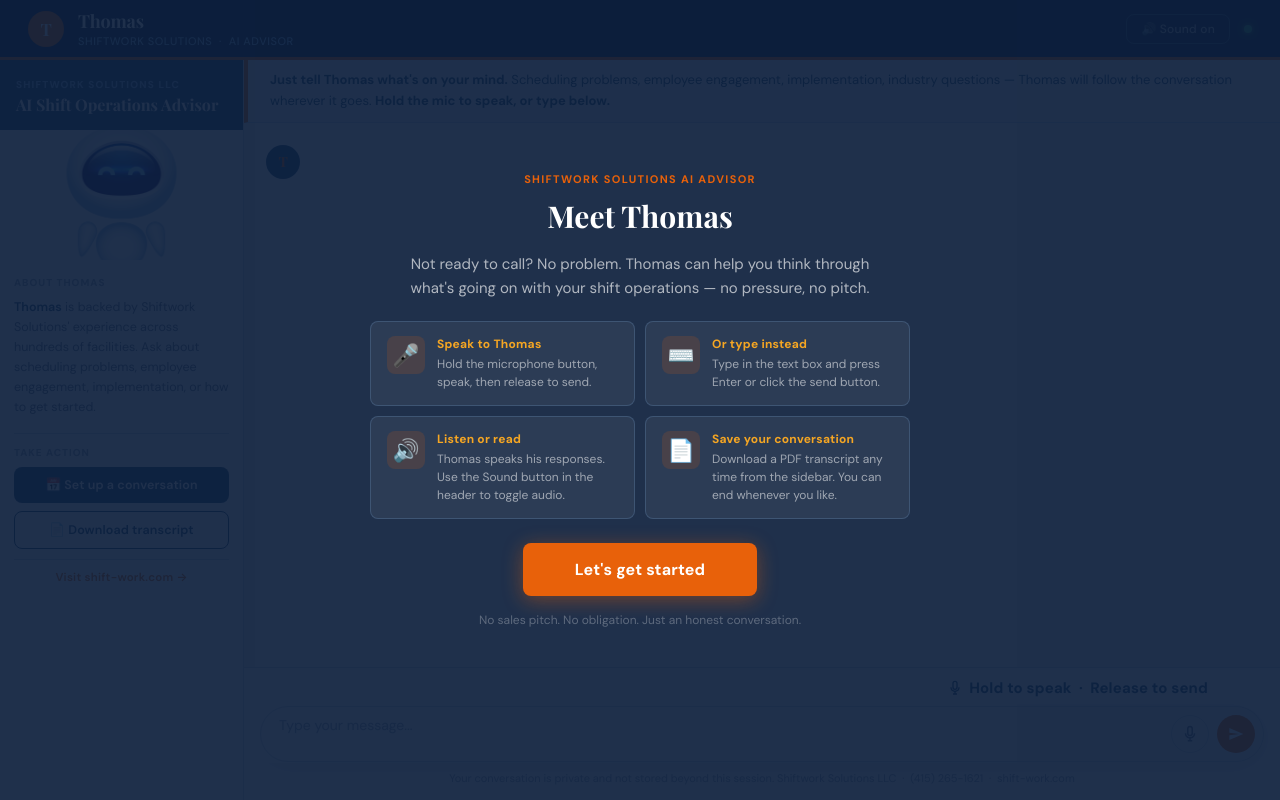
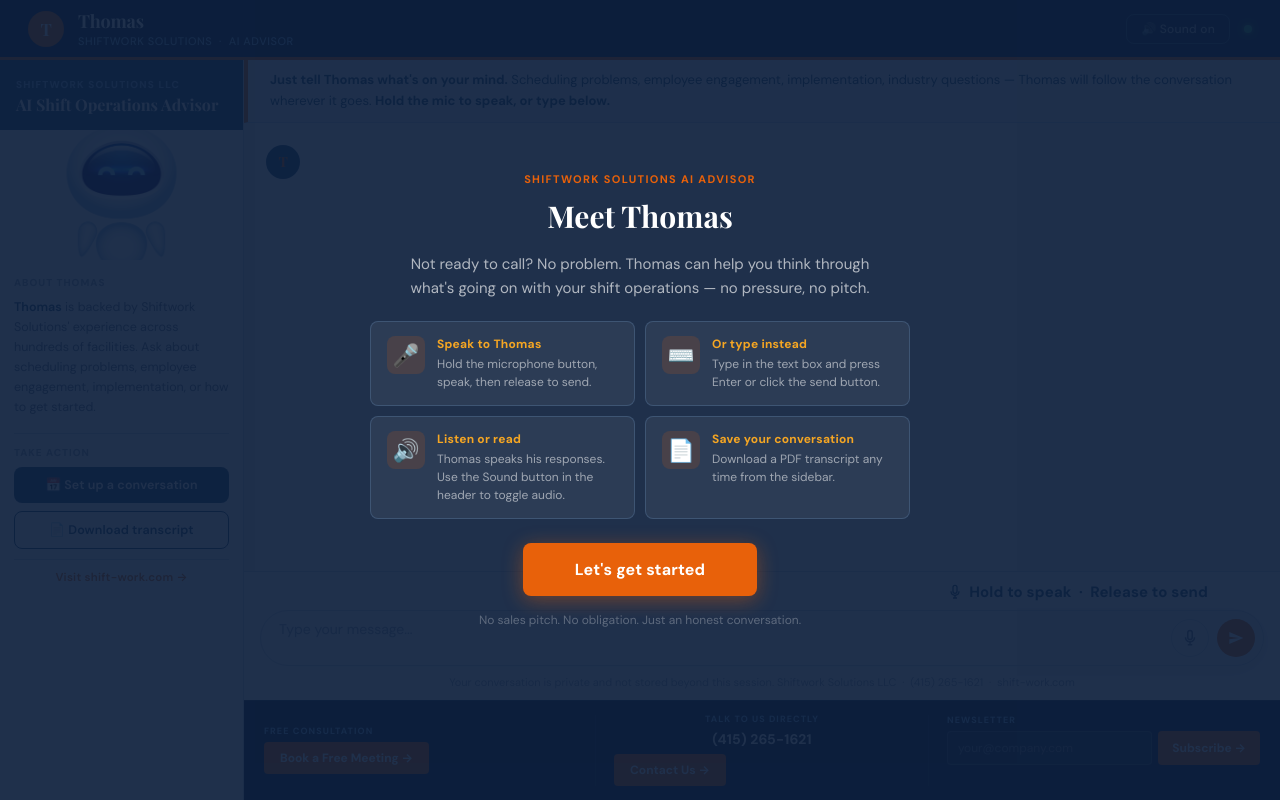
Before and after one commit to Hyperiongate/shift-work-diagnostic, a Flask app: page / in a window 1280 px wide. Run offline with Flask 3, Linux system fonts and the light colour scheme; some web fonts are replaced.

Commit message:
Update index.html

```diff
--- a/templates/index.html
+++ b/templates/index.html
@@ -25,28 +25,25 @@
     2026-04-05 -- URLs in Thomas's responses are now rendered as
                  clickable hyperlinks. addBubble() uses linkifyText()
                  to detect URLs and wrap them in <a> tags while
-                 keeping all other text safely escaped. Added
-                 .bubble a CSS for link styling.
-    2026-04-17 -- SECURITY HARDENING -- FRONTEND CHANGES
-                 (paired with app.py hardening of same date).
-                 1. SESSION_ID is no longer generated client-side.
-                 2. sendMessage() handles 429 / 403 / 503 and
-                    session_ended.
-                 3. loadOpening() captures server-issued session_id.
-                 4. downloadTranscript() guards against null SESSION_ID.
-    2026-04-17 -- SIDEBAR IMAGE: Replaced Unsplash industrial photo
-                 with /static/thomas.jpg (robot avatar).
-    2026-04-18 -- SIDEBAR BOTTOM IMAGE: Removed sidebar-bottom-img
-                 (Unsplash welding photo) and its CSS rule.
-    2026-04-18 -- MIC HINT: Three improvements:
-                 1. Font size increased 12.5px -> 15px, weight 600->700
-                 2. Replaced 🎤 emoji with inline SVG matching the
-                    actual mic button icon exactly
-                 3. Right-aligned and padded to sit near the mic button
-                    (text-align: right; padding-right: 56px)
-                 JS textContent calls converted to innerHTML to support
-                 SVG markup in Recording/Transcribing states.
-                 resetMicUI() also updated to innerHTML.
+                 keeping all other text safely escaped.
+    2026-04-17 -- SECURITY HARDENING -- FRONTEND CHANGES:
+                 Server-issued SESSION_ID, 429/403/503 handling,
+                 session_ended support, null SESSION_ID guard.
+    2026-04-17 -- SIDEBAR IMAGE: /static/thomas.jpg robot avatar.
+    2026-04-18 -- SIDEBAR BOTTOM IMAGE: Removed welding photo + CSS.
+    2026-04-18 -- MIC HINT: Larger (15px/700), right-aligned near
+                 mic, SVG icon matching actual mic button, all
+                 JS states use innerHTML.
+    2026-04-18 -- FOOTER: Added dark-navy .thomas-footer bar below
+                 the disclaimer. Three columns:
+                 1. Book a Free Consultation (orange button)
+                 2. Phone (415) 265-1621 + Contact Us (orange button)
+                 3. Newsletter email input + Subscribe button
+                 Matches shift-work.com footer design language.
+                 Newsletter posts to Swarm API with source tag
+                 "thomas-footer". New JS function thomasFooterSubmit()
+                 with IDs thomasFooterEmail/Btn/Msg to avoid conflict
+                 with lead-modal form IDs.
 
   I did no harm and this file is not truncated
 -->
@@ -62,7 +59,6 @@
 <style>
   *, *::before, *::after { box-sizing: border-box; margin: 0; padding: 0; }
 
-  /* -- Design system -- matches shift-work.com exactly -- */
   :root {
     --navy:        #1F4E79;
     --navy-dark:   #0D1F3C;
@@ -497,7 +493,6 @@
     border-bottom-right-radius: 4px;
   }
 
-  /* -- Links inside chat bubbles -- */
   .bubble a {
     color: var(--orange);
     text-decoration: underline;
@@ -506,7 +501,6 @@
   }
 
   .bubble a:hover { color: #d4550a; }
-
   .bubble-row.user .bubble a { color: var(--orange-lt); }
 
   /* Speaking waveform indicator */
@@ -572,7 +566,7 @@
   /* -- Input area -- */
   .input-area {
     flex-shrink: 0;
-    padding: 10px 16px 14px;
+    padding: 10px 16px 10px;
     background: var(--white);
     border-top: 1px solid var(--border);
     z-index: 5;
@@ -698,6 +692,114 @@
     line-height: 1.5;
   }
 
+  /* ── THOMAS FOOTER ── */
+  .thomas-footer {
+    background: var(--navy-dark);
+    border-top: 1px solid rgba(255,255,255,0.08);
+    flex-shrink: 0;
+    padding: 14px 20px;
+    display: grid;
+    grid-template-columns: 1fr 1fr 1fr;
+    gap: 0;
+  }
+
+  .tf-col {
+    padding: 0 18px;
+    display: flex;
+    flex-direction: column;
+    justify-content: center;
+    gap: 6px;
+  }
+
+  .tf-col:first-child { padding-left: 0; border-right: 1px solid rgba(255,255,255,0.08); }
+  .tf-col:last-child  { padding-right: 0; border-left: 1px solid rgba(255,255,255,0.08); }
+
+  .tf-label {
+    font-size: 9px;
+    font-weight: 700;
+    letter-spacing: 0.12em;
+    text-transform: uppercase;
+    color: var(--mid-blue);
+    line-height: 1;
+  }
+
+  .tf-btn {
+    display: inline-block;
+    padding: 8px 16px;
+    background: var(--orange);
+    color: var(--white);
+    font-family: var(--font-body);
+    font-size: 12px;
+    font-weight: 700;
+    text-decoration: none;
+    border-radius: 4px;
+    border: none;
+    cursor: pointer;
+    transition: background 0.15s;
+    white-space: nowrap;
+    align-self: flex-start;
+  }
+
+  .tf-btn:hover { background: #c4510a; }
+
+  .tf-phone {
+    font-size: 14px;
+    font-weight: 700;
+    color: var(--white);
+    text-decoration: none;
+    letter-spacing: 0.01em;
+  }
+
+  .tf-phone:hover { color: var(--mid-blue); }
+
+  .tf-nl-row {
+    display: flex;
+    gap: 6px;
+  }
+
+  .tf-nl-input {
+    flex: 1;
+    min-width: 0;
+    padding: 8px 10px;
+    border: 1.5px solid rgba(255,255,255,0.18);
+    border-radius: 4px;
+    background: rgba(255,255,255,0.07);
+    color: var(--white);
+    font-family: var(--font-body);
+    font-size: 12px;
+    outline: none;
+    transition: border-color 0.15s;
+  }
+
+  .tf-nl-input::placeholder { color: rgba(255,255,255,0.35); }
+  .tf-nl-input:focus { border-color: var(--mid-blue); }
+
+  .tf-nl-btn {
+    padding: 8px 14px;
+    background: var(--orange);
+    color: var(--white);
+    border: none;
+    border-radius: 4px;
+    font-family: var(--font-body);
+    font-size: 12px;
+    font-weight: 700;
+    cursor: pointer;
+    transition: background 0.15s;
+    white-space: nowrap;
+  }
+
+  .tf-nl-btn:hover { background: #c4510a; }
+  .tf-nl-btn:disabled { opacity: 0.5; cursor: not-allowed; }
+
+  .tf-nl-msg {
+    font-size: 11px;
+    min-height: 14px;
+    line-height: 1;
+  }
+
+  .tf-nl-msg.ok  { color: #6ee7b7; }
+  .tf-nl-msg.err { color: #fca5a5; }
+
   /* -- Lead capture modal -- */
   .modal-overlay {
     position: fixed; inset: 0;
@@ -830,6 +932,8 @@
     .overlay-title { font-size: 24px; }
     header { padding: 0 16px; }
     .mic-hint { padding-right: 10px; }
+    .thomas-footer { grid-template-columns: 1fr; gap: 12px; padding: 14px 16px; }
+    .tf-col { padding: 0; border: none !important; }
   }
 </style>
 </head>
@@ -853,7 +957,6 @@
           <div class="callout-desc">Hold the microphone button, speak, then release to send.</div>
         </div>
       </div>
-
       <div class="callout-card">
         <div class="callout-icon">&#x2328;&#xFE0F;</div>
         <div class="callout-text">
@@ -861,7 +964,6 @@
           <div class="callout-desc">Type in the text box and press Enter or click the send button.</div>
         </div>
       </div>
-
       <div class="callout-card">
         <div class="callout-icon">&#x1F50A;</div>
         <div class="callout-text">
@@ -869,12 +971,11 @@
           <div class="callout-desc">Thomas speaks his responses. Use the Sound button in the header to toggle audio.</div>
         </div>
       </div>
-
       <div class="callout-card">
         <div class="callout-icon">&#x1F4C4;</div>
         <div class="callout-text">
           <div class="callout-label">Save your conversation</div>
-          <div class="callout-desc">Download a PDF transcript any time from the sidebar. You can end whenever you like.</div>
+          <div class="callout-desc">Download a PDF transcript any time from the sidebar.</div>
         </div>
       </div>
     </div>
@@ -961,7 +1062,6 @@
     </div>
 
     <div class="input-area">
-      <!-- mic hint: SVG icon + text, right-aligned near mic button -->
       <div class="mic-hint" id="mic-hint">
         <svg viewBox="0 0 24 24" width="16" height="16" fill="currentColor" aria-hidden="true">
           <path d="M12 1a4 4 0 0 1 4 4v6a4 4 0 0 1-8 0V5a4 4 0 0 1 4-4zm0 2a2 2 0 0 0-2 2v6a2 2 0 0 0 4 0V5a2 2 0 0 0-2-2zm-1 14.93V20H9v2h6v-2h-2v-2.07A7 7 0 0 0 19 11h-2a5 5 0 0 1-10 0H5a7 7 0 0 0 6 6.93z"/>
@@ -984,8 +1084,42 @@
         Shiftwork Solutions LLC &nbsp;&middot;&nbsp; (415) 265-1621 &nbsp;&middot;&nbsp; shift-work.com
       </p>
     </div>
-  </div>
-</div>
+
+    <!-- ── THOMAS FOOTER ── -->
+    <div class="thomas-footer">
+      <!-- Col 1: Book a Free Consultation -->
+      <div class="tf-col">
+        <div class="tf-label">Free Consultation</div>
+        <a href="https://outlook.office365.com/book/ShiftworkSolutionsLLC2@shift-work.com/?ismsaljsauthenabled=true"
+           class="tf-btn" target="_blank" rel="noopener">
+          Book a Free Meeting &rarr;
+        </a>
+      </div>
+
+      <!-- Col 2: Phone + Contact page -->
+      <div class="tf-col" style="align-items:center;text-align:center;">
+        <div class="tf-label">Talk to Us Directly</div>
+        <a href="tel:+14152651621" class="tf-phone">(415) 265-1621</a>
+        <a href="https://shift-work.com/contact/" class="tf-btn" target="_blank" rel="noopener">
+          Contact Us &rarr;
+        </a>
+      </div>
+
+      <!-- Col 3: Newsletter -->
+      <div class="tf-col">
+        <div class="tf-label">Newsletter</div>
+        <div class="tf-nl-row">
+          <input type="email" class="tf-nl-input" id="thomasFooterEmail"
+                 placeholder="your@company.com" autocomplete="email">
+          <button class="tf-nl-btn" id="thomasFooterBtn"
+                  onclick="thomasFooterSubmit()">Subscribe &rarr;</button>
+        </div>
+        <div class="tf-nl-msg" id="thomasFooterMsg"></div>
+      </div>
+    </div>
+
+  </div><!-- /.chat-area -->
+</div><!-- /.main-layout -->
 
 <!-- -- Lead capture modal -- -->
 <div class="modal-overlay" id="lead-modal">
@@ -1036,11 +1170,10 @@
   const overlay     = document.getElementById('overlay');
   const leadModal   = document.getElementById('lead-modal');
 
-  // -- Shared mic SVG used in hint states --
+  // -- Shared mic SVG for hint states --
   const MIC_SVG = '<svg viewBox="0 0 24 24" width="16" height="16" fill="currentColor" aria-hidden="true"><path d="M12 1a4 4 0 0 1 4 4v6a4 4 0 0 1-8 0V5a4 4 0 0 1 4-4zm0 2a2 2 0 0 0-2 2v6a2 2 0 0 0 4 0V5a2 2 0 0 0-2-2zm-1 14.93V20H9v2h6v-2h-2v-2.07A7 7 0 0 0 19 11h-2a5 5 0 0 1-10 0H5a7 7 0 0 0 6 6.93z"/></svg>';
 
   // -- State --
-  // SESSION_ID is assigned by the server from the /opening response.
   let SESSION_ID     = null;
   let isWaiting      = false;
   let isMuted        = false;
@@ -1164,7 +1297,7 @@
   micBtn.addEventListener('touchend',    (e) => { e.preventDefault(); stopRecording(); },  { passive: false });
   micBtn.addEventListener('touchcancel', (e) => { if (isRecording) stopRecording(); },     { passive: false });
 
-  // -- Overlay dismiss + start conversation --
+  // -- Overlay dismiss --
   function dismissOverlay() {
     overlay.classList.add('hidden');
     setTimeout(() => { overlay.style.display = 'none'; }, 500);
@@ -1232,6 +1365,37 @@
     }
   }
 
+  // -- Footer newsletter subscribe --
+  async function thomasFooterSubmit() {
+    const SWARM = 'https://ai-swarm-orchestrator.onrender.com/api/newsletter/subscribe';
+    const btn   = document.getElementById('thomasFooterBtn');
+    const msg   = document.getElementById('thomasFooterMsg');
+    const email = document.getElementById('thomasFooterEmail').value.trim();
+    if (!email) return;
+    btn.disabled = true; btn.textContent = 'Subscribing...';
+    try {
+      const r = await fetch(SWARM, {
+        method: 'POST',
+        headers: { 'Content-Type': 'application/json' },
+        body: JSON.stringify({ email: email, source: 'thomas-footer' })
+      });
+      const d = await r.json();
+      if (d.success) {
+        msg.className = 'tf-nl-msg ok';
+        msg.textContent = '\u2713 Subscribed. Thank you.';
+        document.getElementById('thomasFooterEmail').value = '';
+        btn.textContent = 'Subscribed \u2713';
+      } else { throw new Error(d.error || 'Failed'); }
+    } catch (err) {
+      msg.className = 'tf-nl-msg err';
+      msg.textContent = err.message === 'This email is already subscribed.'
+        ? 'Already subscribed \u2014 thank you!'
+        : 'Something went wrong. Try again.';
+      btn.disabled = false;
+      btn.textContent = 'Subscribe \u2192';
+    }
+  }
+
   // -- Audio --
   function playAudio(b64, indicator) {
     if (isMuted || !b64) return;
@@ -1326,7 +1490,6 @@
     if (who === 'thomas' && audiob64) playAudio(audiob64, indicator);
   }
 
-  // -- Bot termination -- silent, no message shown --
   function terminateSession() {
     isTerminated = true;
     inputRow.classList.add('disabled');
@@ -1337,7 +1500,6 @@
     if (currentAudio) { currentAudio.pause(); currentAudio = null; }
   }
 
-  // -- Session-cap ended (soft lockout, final reply already shown) --
   function endSessionGracefully() {
     isTerminated = true;
     inputRow.classList.add('disabled');
@@ -1371,10 +1533,7 @@
       if (resp.status === 429) {
         hideTyping();
         const data = await resp.json().catch(() => ({}));
-        addBubble(
-          data.message || "You're going a little fast for me. Please try again in a moment.",
-          'thomas', null
-        );
+        addBubble(data.message || "You're going a little fast for me. Please try again in a moment.", 'thomas', null);
         isWaiting = false; sendBtn.disabled = false; inputEl.focus();
         return;
       }
@@ -1382,10 +1541,7 @@
       if (resp.status === 403) {
         hideTyping();
         const data = await resp.json().catch(() => ({}));
-        addBubble(
-          data.message || "Your session has expired. Please refresh the page to start a new conversation.",
-          'thomas', null
-        );
+        addBubble(data.message || "Your session has expired. Please refresh the page to start a new conversation.", 'thomas', null);
         endSessionGracefully();
         isWaiting = false;
         return;
@@ -1394,10 +1550,7 @@
       if (resp.status === 503) {
         hideTyping();
         const data = await resp.json().catch(() => ({}));
-        addBubble(
-          data.message || "Thomas is taking a short break. Please try again later, or reach the team at (415) 265-1621 or shift-work.com.",
-          'thomas', null
-        );
+        addBubble(data.message || "Thomas is taking a short break. Please try again later, or reach the team at (415) 265-1621 or shift-work.com.", 'thomas', null);
         isWaiting = false; sendBtn.disabled = false; inputEl.focus();
         return;
       }
@@ -1405,18 +1558,11 @@
       const data = await resp.json();
       hideTyping();
 
-      if (data.bot_detected) {
-        terminateSession();
-        return;
-      }
+      if (data.bot_detected) { terminateSession(); return; }
 
       if (data.reply) {
         addBubble(data.reply, 'thomas', data.audio || null);
-        if (data.session_ended) {
-          endSessionGracefully();
-          isWaiting = false;
-          return;
-        }
+        if (data.session_ended) { endSessionGracefully(); isWaiting = false; return; }
       } else {
         addBubble("Sorry, something went wrong on my end. Please try again.", 'thomas', null);
       }
@@ -1427,7 +1573,7 @@
     isWaiting = false; sendBtn.disabled = false; inputEl.focus();
   }
 
-  // -- Opening -- called when overlay is dismissed --
+  // -- Opening --
   async function loadOpening() {
     if (isTerminated) return;
     showTyping();
@@ -1443,10 +1589,7 @@
       if (data.reply) addBubble(data.reply, 'thomas', data.audio || null);
     } catch (err) {
       hideTyping();
-      addBubble(
-        "Hi, I'm Thomas -- an AI advisor for Shiftwork Solutions. What's on your mind?",
-        'thomas', null
-      );
+      addBubble("Hi, I'm Thomas -- an AI advisor for Shiftwork Solutions. What's on your mind?", 'thomas', null);
     }
   }
 
@@ -1460,6 +1603,11 @@
     inputEl.style.height = 'auto';
     inputEl.style.height = Math.min(inputEl.scrollHeight, 100) + 'px';
   });
+
+  // Allow Enter key in footer newsletter field
+  document.getElementById('thomasFooterEmail').addEventListener('keydown', function(e) {
+    if (e.key === 'Enter') { e.preventDefault(); thomasFooterSubmit(); }
+  });
 </script>
 
 </body>
```
